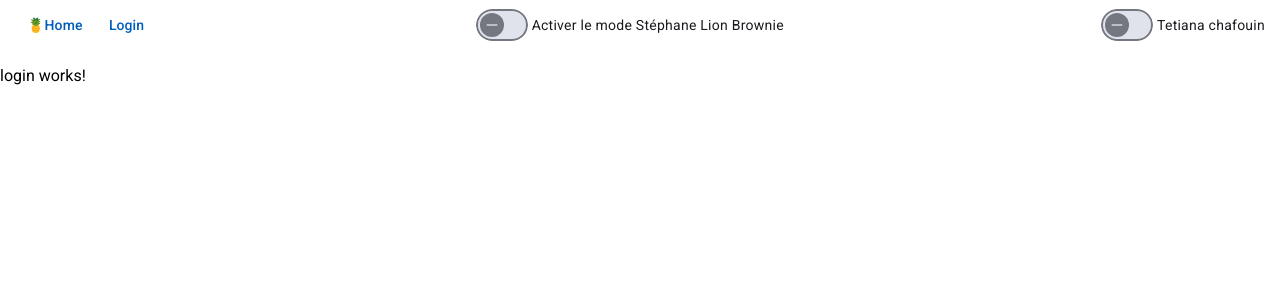
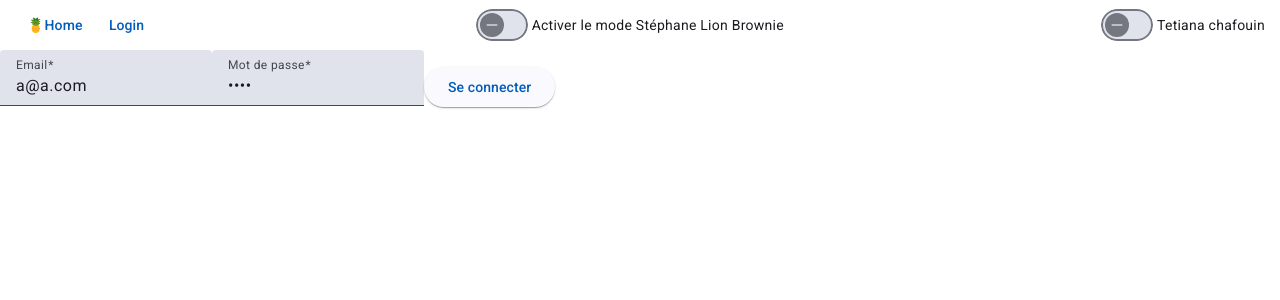
Before and after one commit to VictorBartolomeo/projet_spring_angular, an Angular app: page /login in a window 1280 px wide. Shown: the top 300 px of the page. Built offline with nearby package versions, Linux system fonts and the light colour scheme.

Commit message:
updating with a basic form unstylized

```diff
--- a/src/app/pages/login/login.component.html
+++ b/src/app/pages/login/login.component.html
@@ -1 +1,26 @@
-<p>login works!</p>
+<form [formGroup]="form" (ngSubmit)="onConnexion()">
+
+  <mat-form-field>
+    <mat-label>Email</mat-label>
+    <input formControlName="email" matInput placeholder="Ex. a@a.com">
+
+    @if (form.get('email')?.hasError('required')) {
+      <mat-error>L'email est requis</mat-error>
+    } @else if (form.get('email')?.hasError('email')) {
+      <mat-error>Le format est invalide</mat-error>
+    }
+
+  </mat-form-field>
+
+  <mat-form-field>
+    <mat-label>Mot de passe</mat-label>
+    <input formControlName="password" type="password" matInput>
+    <mat-error>Le mot de passe est requis</mat-error>
+  </mat-form-field>
+
+
+  <button type="submit" mat-raised-button>
+    Se connecter
+  </button>
+
+</form>
```
